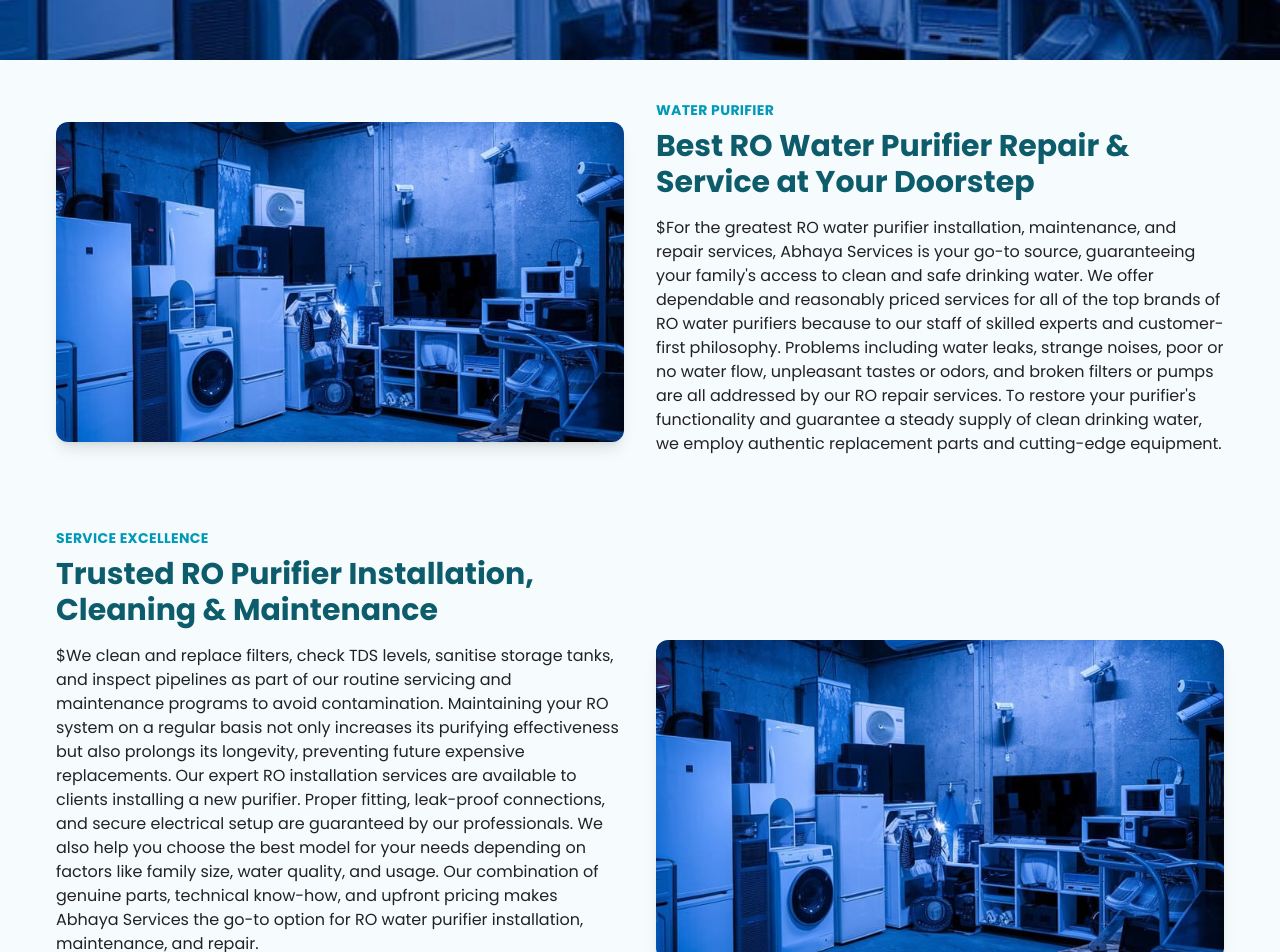
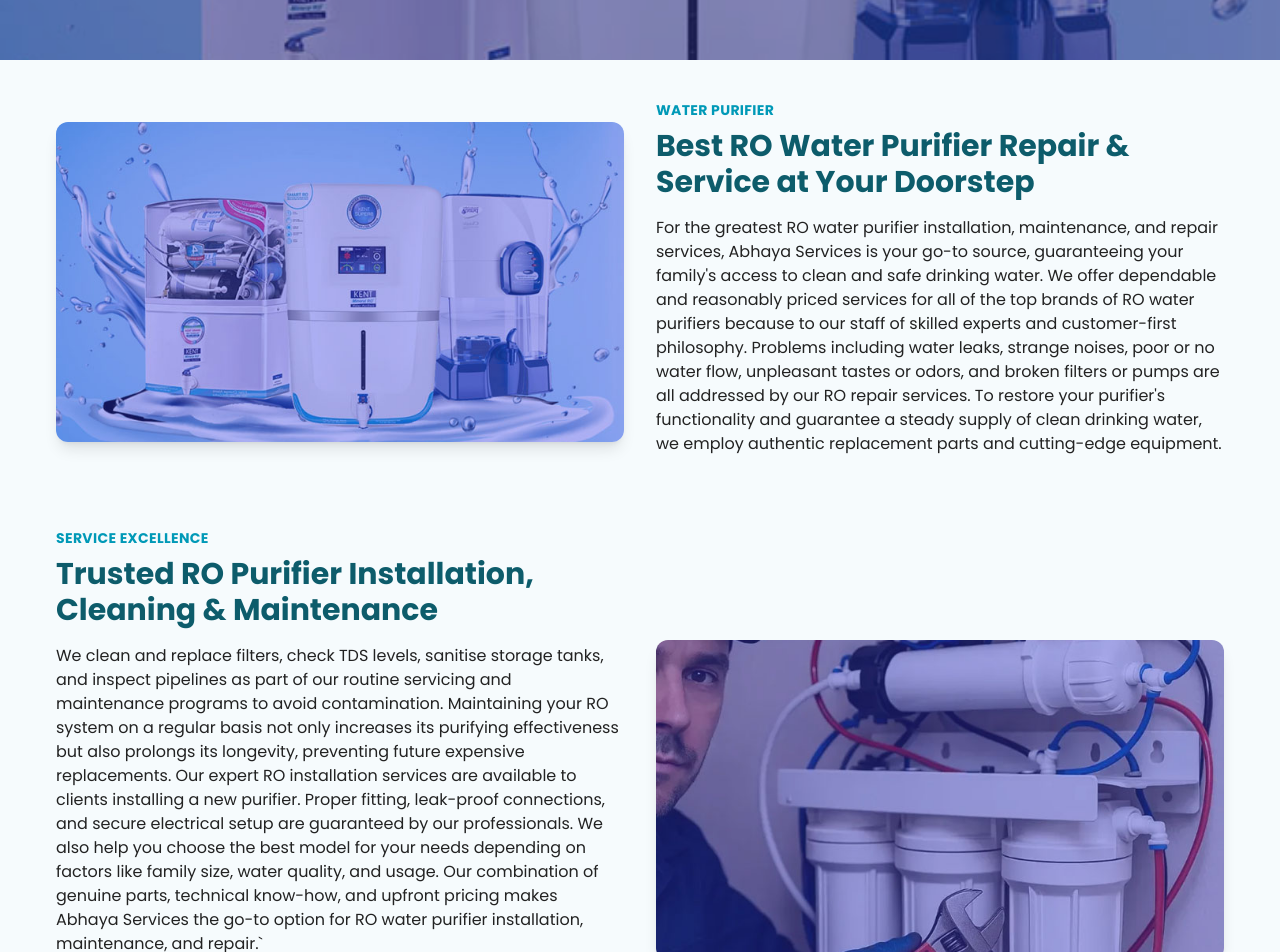
Before and after one commit to mohitkmr778/abhaya-chimney-website, a Next.js app: page /ro-water-purifier-repair-service in a window 1280 px wide. Shown: the part 380-1332 px from the top of the page. Built offline with nearby package versions, Linux system fonts and the light colour scheme.

Commit message:
Update page.js

```diff
--- a/app/ro-water-purifier-repair-service/page.js
+++ b/app/ro-water-purifier-repair-service/page.js
@@ -8,7 +8,7 @@ export default function ROWaterPurifierRepairServicePage() {
             <PageBanner
                 title="RO Water Purifier Repair Service"
                 subtitle="Expert RO Water Purifier Repair Service for all brands. Quick doorstep support, genuine parts, affordable pricing, and skilled technicians to ensure clean, safe drinking water. Book your service today!"
-                image="/slider/noida.jpg"
+                image="/slider/water-purifierone.jpg"
             />
            <main className="bg-[#f6fbfd] py-10">
                 <div className="max-w-[1200px] mx-auto px-4">
@@ -16,7 +16,7 @@ export default function ROWaterPurifierRepairServicePage() {
                     <section className="flex flex-col md:flex-row items-center gap-8 mb-16">
                         <div className="md:w-1/2 w-full">
                             <Image
-                                src="/slider/noida.jpg"
+                                src="/slider/water-purifierone.jpg"
                                 alt="Modern Service Standard"
                                 width={600}
                                 height={320}
@@ -33,14 +33,14 @@ export default function ROWaterPurifierRepairServicePage() {
                             </h2>
 
                             <p className="text-[#222] mb-2 text-base">
-                                ${`For the greatest RO water purifier installation, maintenance, and repair services, Abhaya Services
+                                For the greatest RO water purifier installation, maintenance, and repair services, Abhaya Services
                                 is your go-to source, guaranteeing your family's access to clean and safe drinking water. We offer
                                 dependable and reasonably priced services for all of the top brands of RO water purifiers because to
                                 our staff of skilled experts and customer-first philosophy.
                                 Problems including water leaks, strange noises, poor or no water flow, unpleasant tastes or odors, and
                                 broken filters or pumps are all addressed by our RO repair services. To restore your purifier's
                                 functionality and guarantee a steady supply of clean drinking water, we employ authentic replacement
-                                parts and cutting-edge equipment.`}
+                                parts and cutting-edge equipment.
                             </p>
 
                         </div>
@@ -48,8 +48,8 @@ export default function ROWaterPurifierRepairServicePage() {
                     <section className="flex flex-col md:flex-row items-center gap-8 mb-16 md:flex-row-reverse">
                         <div className="md:w-1/2 w-full">
                             <Image
-                                src="/slider/noida.jpg"
-                                alt="Expert Refrigerator Repair"
+                                src="/slider/water-purifiertwo.jpg"
+                                alt="Expert water purifierone Repair"
                                 width={600}
                                 height={320}
                                 className="rounded-xl w-full h-[320px] object-cover shadow-lg"
@@ -64,7 +64,7 @@ export default function ROWaterPurifierRepairServicePage() {
                                Trusted RO Purifier Installation, Cleaning & Maintenance
                             </h2>
                             <p className="text-[#222] mb-2 text-base">
-                                ${`We clean and replace filters, check TDS levels, sanitise storage
+                                We clean and replace filters, check TDS levels, sanitise storage
                                 tanks, and inspect pipelines as part of our routine servicing and maintenance programs to avoid contamination.
                                 Maintaining your RO system on a regular basis not only increases its purifying effectiveness but also prolongs
                                 its longevity, preventing future expensive replacements.
@@ -72,7 +72,7 @@ export default function ROWaterPurifierRepairServicePage() {
                                 leak-proof connections, and secure electrical setup are guaranteed by our professionals. We also help you
                                 choose the best model for your needs depending on factors like family size, water quality, and usage.
                                 Our combination of genuine parts, technical know-how, and upfront pricing makes Abhaya Services the go-to
-                                option for RO water purifier installation, maintenance, and repair.`}
+                                option for RO water purifier installation, maintenance, and repair.`
                             </p>
                             <ul className="mt-4 space-y-2">
 
```
